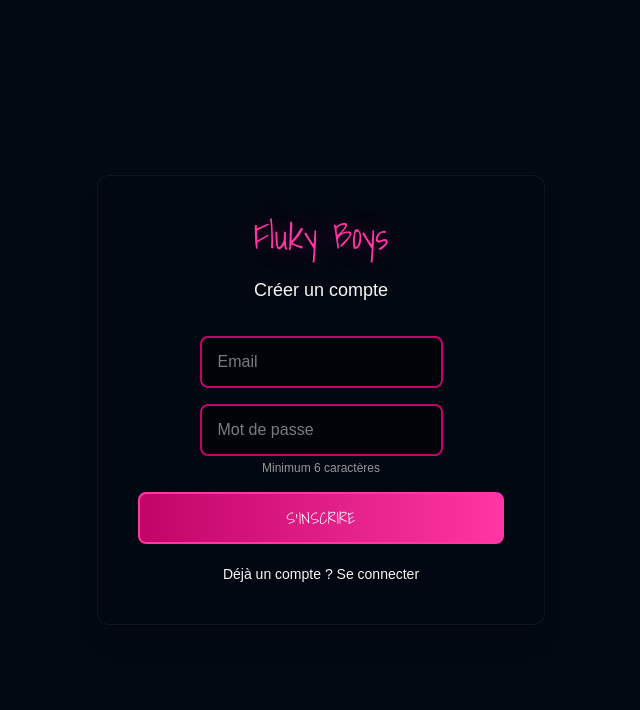
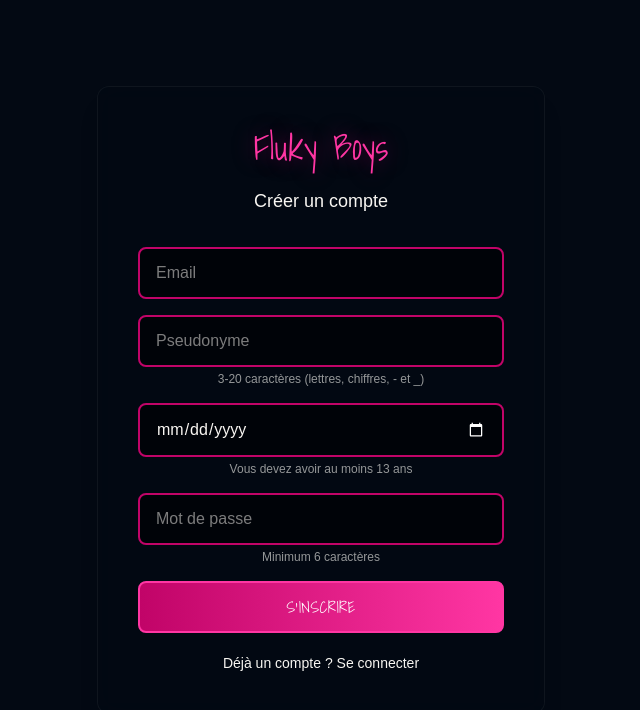
Before and after one commit to danadjedj-a11y/mon-saas-esport, a React (Vite) app in the folder mon-tournoi/: page /auth in a window 1280 px wide. Both pictures are taken after a click on the element "Pas encore de compte ? S'inscrire". Shown: the top 710 px of the page, without its empty margins (319-959 px from the left). Built offline with nearby package versions, Linux system fonts and the light colour scheme; no server answers; a web font is replaced by a local one.

Commit message:
Add username and date of birth to signup form with validation
Co-authored-by: danadjedj-a11y <243673067+danadjedj-a11y@users.noreply.github.com>

```diff
--- a/mon-tournoi/src/Auth.jsx
+++ b/mon-tournoi/src/Auth.jsx
@@ -9,6 +9,8 @@ export default function Auth() {
   const [loading, setLoading] = useState(false)
   const [email, setEmail] = useState('')
   const [password, setPassword] = useState('')
+  const [username, setUsername] = useState('')
+  const [dateOfBirth, setDateOfBirth] = useState('')
   const [mode, setMode] = useState('login') // 'login' ou 'signup'
   const [errors, setErrors] = useState({})
   const navigate = useNavigate()
@@ -40,7 +42,10 @@ export default function Auth() {
 
     // Validation avec Zod
     const schema = mode === 'signup' ? signupSchema : loginSchema
-    const result = schema.safeParse({ email, password })
+    const dataToValidate = mode === 'signup'
+      ? { email, password, username, dateOfBirth }
+      : { email, password }
+    const result = schema.safeParse(dataToValidate)
 
     if (!result.success) {
       // Mapper les erreurs Zod
@@ -59,14 +64,46 @@ export default function Auth() {
 
     let authResult
     if (mode === 'signup') {
+      // Vérifier si le pseudonyme existe déjà
+      const { data: existingProfiles } = await supabase
+        .from('profiles')
+        .select('username')
+        .eq('username', validatedData.username)
+
+      if (existingProfiles && existingProfiles.length > 0) {
+        setErrors({ username: 'Ce pseudonyme est déjà utilisé' })
+        setLoading(false)
+        return
+      }
+
       // Inscription
       authResult = await supabase.auth.signUp({
         email: validatedData.email,
         password: validatedData.password,
         options: {
-          data: { username: validatedData.email.split('@')[0] } // On crée un pseudo par défaut
+          data: {
+            username: validatedData.username,
+            date_of_birth: validatedData.dateOfBirth
+          }
         }
       })
+
+      // Si inscription réussie, créer le profil
+      if (authResult.data?.user && !authResult.error) {
+        const { error: profileError } = await supabase
+          .from('profiles')
+          .upsert({
+            id: authResult.data.user.id,
+            username: validatedData.username,
+            pseudonym: validatedData.username,
+            date_of_birth: validatedData.dateOfBirth,
+            updated_at: new Date().toISOString()
+          })
+
+        if (profileError) {
+          console.error('Erreur création profil:', profileError)
+        }
+      }
     } else {
       // Connexion
       authResult = await supabase.auth.signInWithPassword({
@@ -107,7 +144,7 @@ export default function Auth() {
                 setEmail(e.target.value)
                 if (errors.email) setErrors(prev => ({ ...prev, email: undefined }))
               }}
-              className={`px-4 py-3 bg-black/50 border-2 ${
+              className={`w-full px-4 py-3 bg-black/50 border-2 ${
                 errors.email ? 'border-red-500' : 'border-fluky-primary'
               } text-fluky-text rounded-lg font-body text-base transition-all duration-300 focus:border-fluky-secondary focus:ring-4 focus:ring-fluky-secondary/20`}
               required
@@ -116,6 +153,59 @@ export default function Auth() {
               <p className="text-red-400 text-sm mt-1 font-body">{errors.email}</p>
             )}
           </div>
+
+          {mode === 'signup' && (
+            <>
+              <div>
+                <input
+                  type="text"
+                  placeholder="Pseudonyme"
+                  value={username}
+                  onChange={(e) => {
+                    setUsername(e.target.value)
+                    if (errors.username) setErrors(prev => ({ ...prev, username: undefined }))
+                  }}
+                  className={`w-full px-4 py-3 bg-black/50 border-2 ${
+                    errors.username ? 'border-red-500' : 'border-fluky-primary'
+                  } text-fluky-text rounded-lg font-body text-base transition-all duration-300 focus:border-fluky-secondary focus:ring-4 focus:ring-fluky-secondary/20`}
+                  required
+                />
+                {errors.username && (
+                  <p className="text-red-400 text-sm mt-1 font-body">{errors.username}</p>
+                )}
+                {!errors.username && (
+                  <p className="text-fluky-text/60 text-xs mt-1 font-body">
+                    3-20 caractères (lettres, chiffres, - et _)
+                  </p>
+                )}
+              </div>
+
+              <div>
+                <input
+                  type="date"
+                  placeholder="Date de naissance"
+                  value={dateOfBirth}
+                  onChange={(e) => {
+                    setDateOfBirth(e.target.value)
+                    if (errors.dateOfBirth) setErrors(prev => ({ ...prev, dateOfBirth: undefined }))
+                  }}
+                  className={`w-full px-4 py-3 bg-black/50 border-2 ${
+                    errors.dateOfBirth ? 'border-red-500' : 'border-fluky-primary'
+                  } text-fluky-text rounded-lg font-body text-base transition-all duration-300 focus:border-fluky-secondary focus:ring-4 focus:ring-fluky-secondary/20`}
+                  required
+                />
+                {errors.dateOfBirth && (
+                  <p className="text-red-400 text-sm mt-1 font-body">{errors.dateOfBirth}</p>
+                )}
+                {!errors.dateOfBirth && (
+                  <p className="text-fluky-text/60 text-xs mt-1 font-body">
+                    Vous devez avoir au moins 13 ans
+                  </p>
+                )}
+              </div>
+            </>
+          )}
+
           <div>
             <input
               type="password"
@@ -125,7 +215,7 @@ export default function Auth() {
                 setPassword(e.target.value)
                 if (errors.password) setErrors(prev => ({ ...prev, password: undefined }))
               }}
-              className={`px-4 py-3 bg-black/50 border-2 ${
+              className={`w-full px-4 py-3 bg-black/50 border-2 ${
                 errors.password ? 'border-red-500' : 'border-fluky-primary'
               } text-fluky-text rounded-lg font-body text-base transition-all duration-300 focus:border-fluky-secondary focus:ring-4 focus:ring-fluky-secondary/20`}
               required
--- a/mon-tournoi/src/shared/utils/schemas/auth.js
+++ b/mon-tournoi/src/shared/utils/schemas/auth.js
@@ -20,6 +20,7 @@ export const loginSchema = z.object({
 /**
  * Schéma de validation Zod pour l'inscription (signup)
  * Pour l'inscription, on applique des règles de mot de passe plus strictes
+ * + username (pseudonyme) et date de naissance
  */
 export const signupSchema = z.object({
   email: z
@@ -38,6 +39,29 @@ export const signupSchema = z.object({
       (val) => val.length >= 6,
       { message: 'Le mot de passe doit contenir au moins 6 caractères' }
     ),
+
+  username: z
+    .string()
+    .min(3, 'Le pseudonyme doit contenir au moins 3 caractères')
+    .max(20, 'Le pseudonyme ne peut pas dépasser 20 caractères')
+    .regex(/^[a-zA-Z0-9_-]+$/, 'Le pseudonyme ne peut contenir que des lettres, chiffres, tirets et underscores')
+    .trim(),
+
+  dateOfBirth: z
+    .string()
+    .min(1, 'La date de naissance est requise')
+    .refine((date) => {
+      const birthDate = new Date(date);
+      const today = new Date();
+      const age = today.getFullYear() - birthDate.getFullYear();
+      const monthDiff = today.getMonth() - birthDate.getMonth();
+      const dayDiff = today.getDate() - birthDate.getDate();
+
+      // Calculer l'âge exact
+      const exactAge = monthDiff < 0 || (monthDiff === 0 && dayDiff < 0) ? age - 1 : age;
+
+      return exactAge >= 13;
+    }, { message: 'Vous devez avoir au moins 13 ans pour vous inscrire' }),
 });
 
 export default { loginSchema, signupSchema };
```
